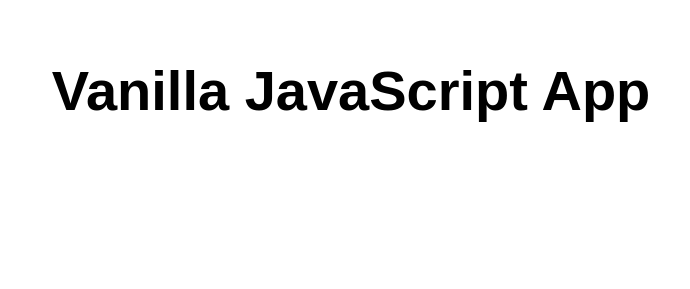
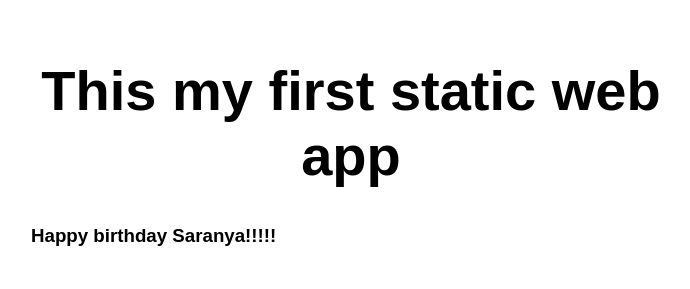
Before and after one commit to saranmay11/my-first-static-web-app, a plain HTML site: page src/index.html in a window 1280 px wide. Shown: the whole page, without its empty margins (289-979 px from the left). Drawn offline with Linux system fonts and the light colour scheme.

Commit message:
my first commit

```diff
--- a/src/index.html
+++ b/src/index.html
@@ -10,7 +10,8 @@
 
 <body>
   <main>
-    <h1>Vanilla JavaScript App</h1>
+    <h1>This my first static web app</h1>
+    <h3>Happy birthday Saranya!!!!!</h3>
   </main>
 </body>
 
```
